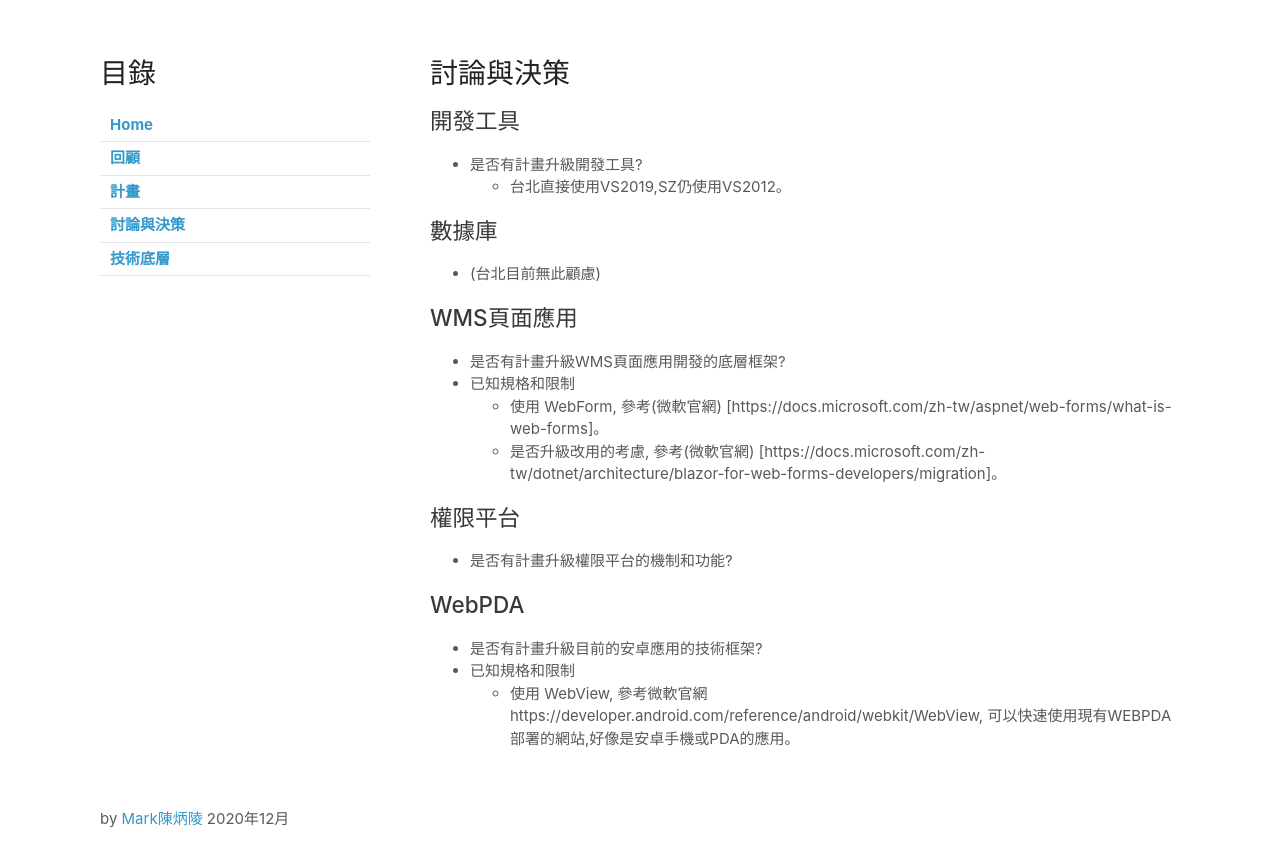
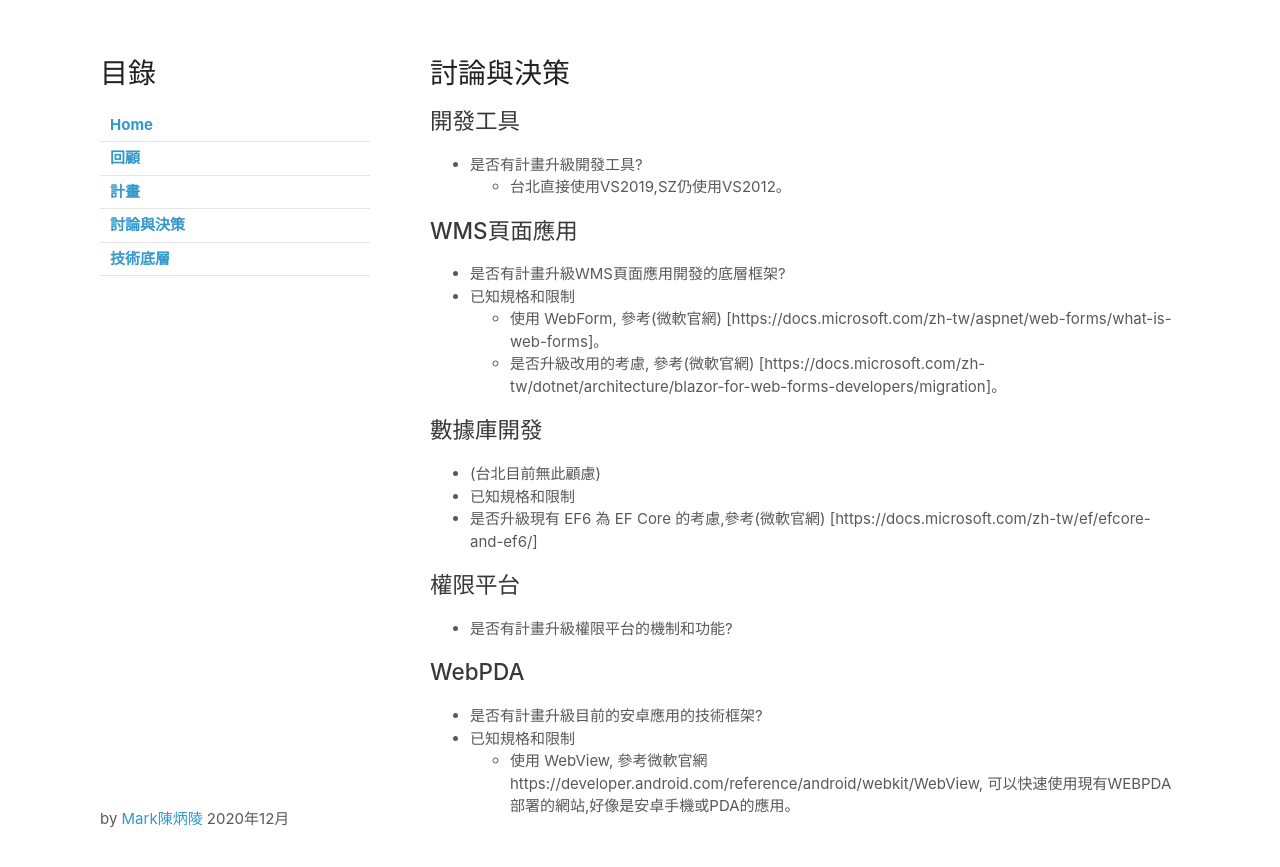
Before and after one commit to dreamaitek/p003, a Jekyll site: the page built from decision.md, in a window 1280 px wide. Shown: the top 867 px of the page. Built offline with Jekyll 4.4.1, drawn with Linux system fonts in a browser that asks for light colours; our own code applies the rules of GitHub Pages for plain Markdown files.

Commit message:
Update decision.md

```diff
--- a/decision.md
+++ b/decision.md
@@ -7,15 +7,19 @@ layout: default
 - 是否有計畫升級開發工具?
   - 台北直接使用VS2019,SZ仍使用VS2012。
 
-## 數據庫
-- (台北目前無此顧慮)
-
 
 ## WMS頁面應用
 - 是否有計畫升級WMS頁面應用開發的底層框架?
 - 已知規格和限制
   - 使用 WebForm, 參考(微軟官網) [https://docs.microsoft.com/zh-tw/aspnet/web-forms/what-is-web-forms]。
   - 是否升級改用的考慮, 參考(微軟官網) [https://docs.microsoft.com/zh-tw/dotnet/architecture/blazor-for-web-forms-developers/migration]。
+
+
+## 數據庫開發
+- (台北目前無此顧慮)
+- 已知規格和限制
+- 是否升級現有 EF6 為 EF Core 的考慮,參考(微軟官網) [https://docs.microsoft.com/zh-tw/ef/efcore-and-ef6/]
+
 
 ## 權限平台
 - 是否有計畫升級權限平台的機制和功能?
```
